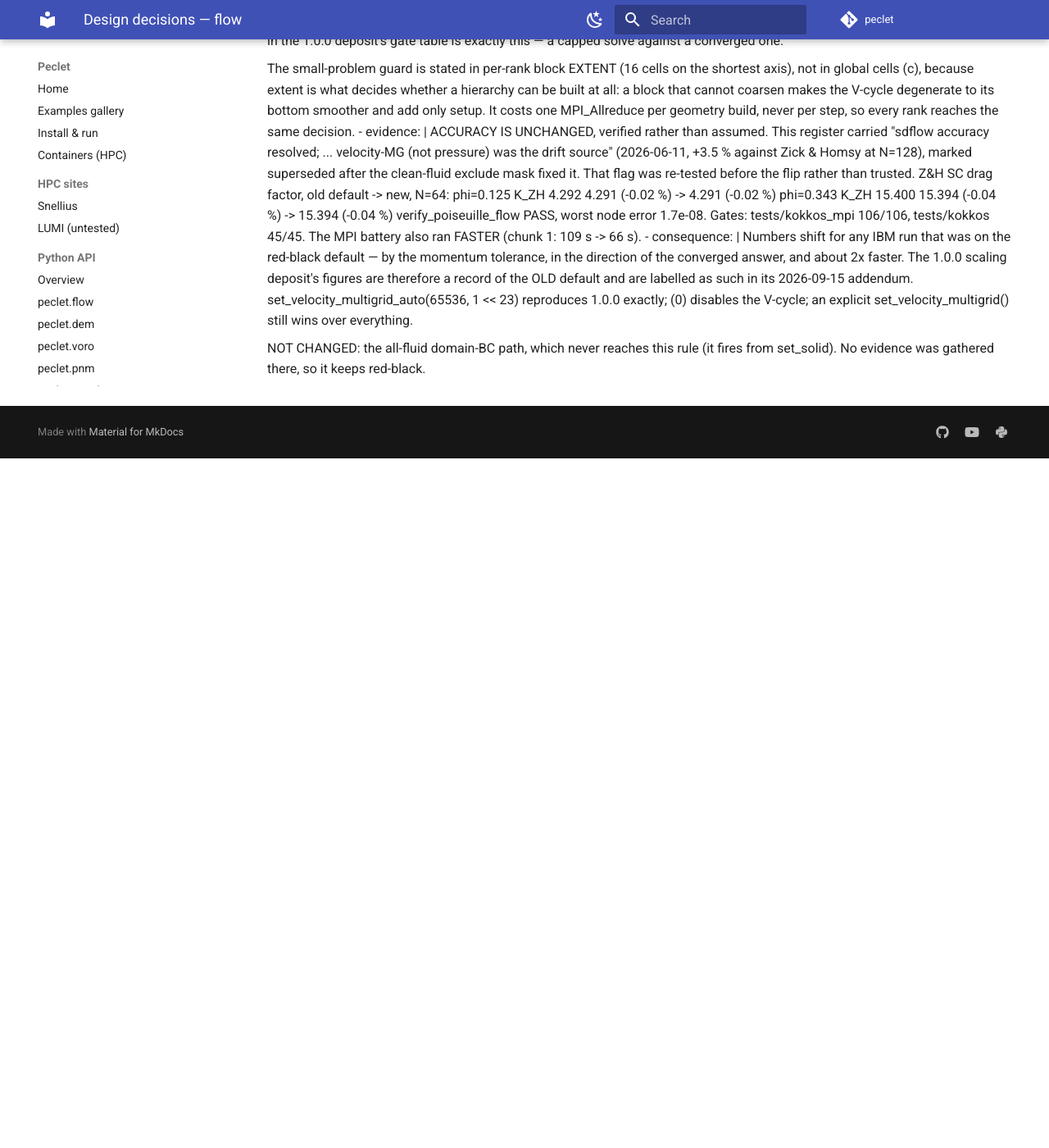
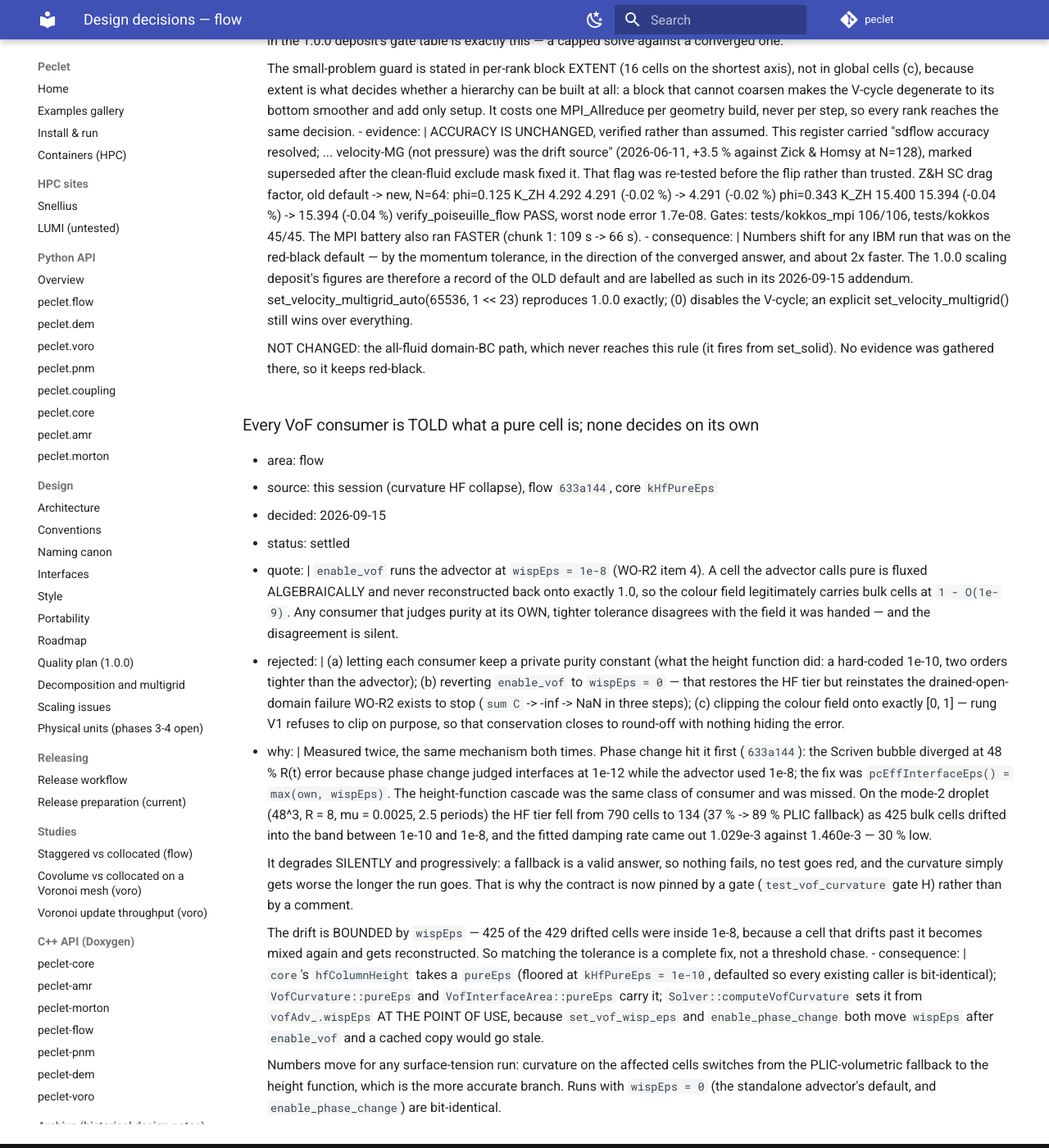
Before and after one commit to computational-chemical-engineering/peclet, an MkDocs documentation site: the page built from docs/decisions/flow.md, in a window 1280 px wide and 1400 px high, scrolled down 82667 px. Shown: the whole window at 82% size. Built offline with MkDocs 1.6.1 and Material for MkDocs 9.7.7, drawn with Linux system fonts in a browser that asks for light colours; comment, search, counter and statistics services are not loaded; before the commit the page ends 83226 px from its top, so only the background shows below that.

Commit message:
vof: the curvature cascade and the advector agree about what a pure cell is
core `e6a612d`, flow `28d3224`. Closes the 1.0.1 known issue -- flow's height-function
curvature being selected far less often than before 1.0.0, and the droplet damping degrading
with it.

The suspect named in the CHANGELOG was `2f93ec0`, the promotion of the container-free L1
kernels to core. It is innocent: diffed body by body, all four moved headers are verbatim
modulo include paths and two clang-format reflows. The cause is `ab4be5d` an hour later --
WO-R2 item 4, which made `enable_vof` set `WyAdvector::wispEps = 1e-8` so that a DRAINED open
domain cannot take the MYC normal of round-off residue and go to NaN.

A cell inside that tolerance is fluxed algebraically and never reconstructed back onto exactly
1.0, so the colour field legitimately carries bulk liquid at `1 - O(1e-9)`. The height
function judged purity at its own hard-coded 1e-10, found no pure end to the column, and
rejected it. The same mechanism had already bitten phase change once (`633a144`, "a
disagreement about what an interface IS"); the cascade was the same class of consumer and was
missed. Every VoF consumer is now TOLD the tolerance rather than assuming one.

Worth keeping: this degraded SILENTLY and PROGRESSIVELY. A paraboloid fallback is a valid
answer, so no test went red -- the curvature simply got worse the longer a run went on, and
the census only shows it if you look. Gate H in flow's test_vof_curvature now pins the
contract instead of a comment.

Measured, same binary, the published page's own inputs (48^3, R = 8, mu = 0.0025, 2.5 periods):
  before :  HF  134   89.2 % fallback   gamma 1.029e-3
  after  :  HF  784   37.0 % fallback   gamma 1.407e-3
  wispEps = 0 reference :  HF 790   37.2 %   gamma 1.460e-3
flow tests/kokkos -R vof 16/16 on OpenMP. Runs at `wispEps = 0` are bit-identical.

NOT done here, and a release decision rather than a code one: `cmake/PecletDeps.cmake` still
pins `PECLET_CORE_TAG v1.0.1`, which predates core `e6a612d`. flow main builds against core
main in CI (the pin step is configure-only for exactly this reason), so nothing is red -- but
the published wheels keep the old behaviour until core is re-tagged and the pin re-bumped at
the next release pre-flight.

Co-Authored-By: Claude Opus 5 <noreply@anthropic.com>
Claude-Session: https://claude.ai/code/session_01GXYbwBnXrPKJF9YiqvyY1Y

```diff
--- a/docs/decisions/flow.md
+++ b/docs/decisions/flow.md
@@ -2848,3 +2848,47 @@ Do not reverse an entry here without recording a new decision that supersedes it
 
     NOT CHANGED: the all-fluid domain-BC path, which never reaches this rule (it fires from
     set_solid). No evidence was gathered there, so it keeps red-black.
+
+### Every VoF consumer is TOLD what a pure cell is; none decides on its own
+- area: flow
+- source: this session (curvature HF collapse), flow `633a144`, core `kHfPureEps`
+- decided: 2026-09-15
+- status: settled
+- quote: |
+    `enable_vof` runs the advector at `wispEps = 1e-8` (WO-R2 item 4). A cell the advector calls
+    pure is fluxed ALGEBRAICALLY and never reconstructed back onto exactly 1.0, so the colour field
+    legitimately carries bulk cells at `1 - O(1e-9)`. Any consumer that judges purity at its OWN,
+    tighter tolerance disagrees with the field it was handed — and the disagreement is silent.
+- rejected: |
+    (a) letting each consumer keep a private purity constant (what the height function did: a
+    hard-coded 1e-10, two orders tighter than the advector);
+    (b) reverting `enable_vof` to `wispEps = 0` — that restores the HF tier but reinstates the
+    drained-open-domain failure WO-R2 exists to stop (`sum C` -> -inf -> NaN in three steps);
+    (c) clipping the colour field onto exactly [0, 1] — rung V1 refuses to clip on purpose, so
+    that conservation closes to round-off with nothing hiding the error.
+- why: |
+    Measured twice, the same mechanism both times. Phase change hit it first (`633a144`): the
+    Scriven bubble diverged at 48 % R(t) error because phase change judged interfaces at 1e-12
+    while the advector used 1e-8; the fix was `pcEffInterfaceEps() = max(own, wispEps)`.
+    The height-function cascade was the same class of consumer and was missed. On the mode-2
+    droplet (48^3, R = 8, mu = 0.0025, 2.5 periods) the HF tier fell from 790 cells to 134
+    (37 % -> 89 % PLIC fallback) as 425 bulk cells drifted into the band between 1e-10 and 1e-8,
+    and the fitted damping rate came out 1.029e-3 against 1.460e-3 — 30 % low.
+
+    It degrades SILENTLY and progressively: a fallback is a valid answer, so nothing fails, no
+    test goes red, and the curvature simply gets worse the longer the run goes. That is why the
+    contract is now pinned by a gate (`test_vof_curvature` gate H) rather than by a comment.
+
+    The drift is BOUNDED by `wispEps` — 425 of the 429 drifted cells were inside 1e-8, because a
+    cell that drifts past it becomes mixed again and gets reconstructed. So matching the tolerance
+    is a complete fix, not a threshold chase.
+- consequence: |
+    `core`'s `hfColumnHeight` takes a `pureEps` (floored at `kHfPureEps = 1e-10`, defaulted so
+    every existing caller is bit-identical); `VofCurvature::pureEps` and
+    `VofInterfaceArea::pureEps` carry it; `Solver::computeVofCurvature` sets it from
+    `vofAdv_.wispEps` AT THE POINT OF USE, because `set_vof_wisp_eps` and `enable_phase_change`
+    both move `wispEps` after `enable_vof` and a cached copy would go stale.
+
+    Numbers move for any surface-tension run: curvature on the affected cells switches from the
+    PLIC-volumetric fallback to the height function, which is the more accurate branch. Runs with
+    `wispEps = 0` (the standalone advector's default, and `enable_phase_change`) are bit-identical.
```
Also changed, not shown: CHANGELOG.md (+23 -19 lines), docs/DECISIONS.md (+2 -1 lines).
